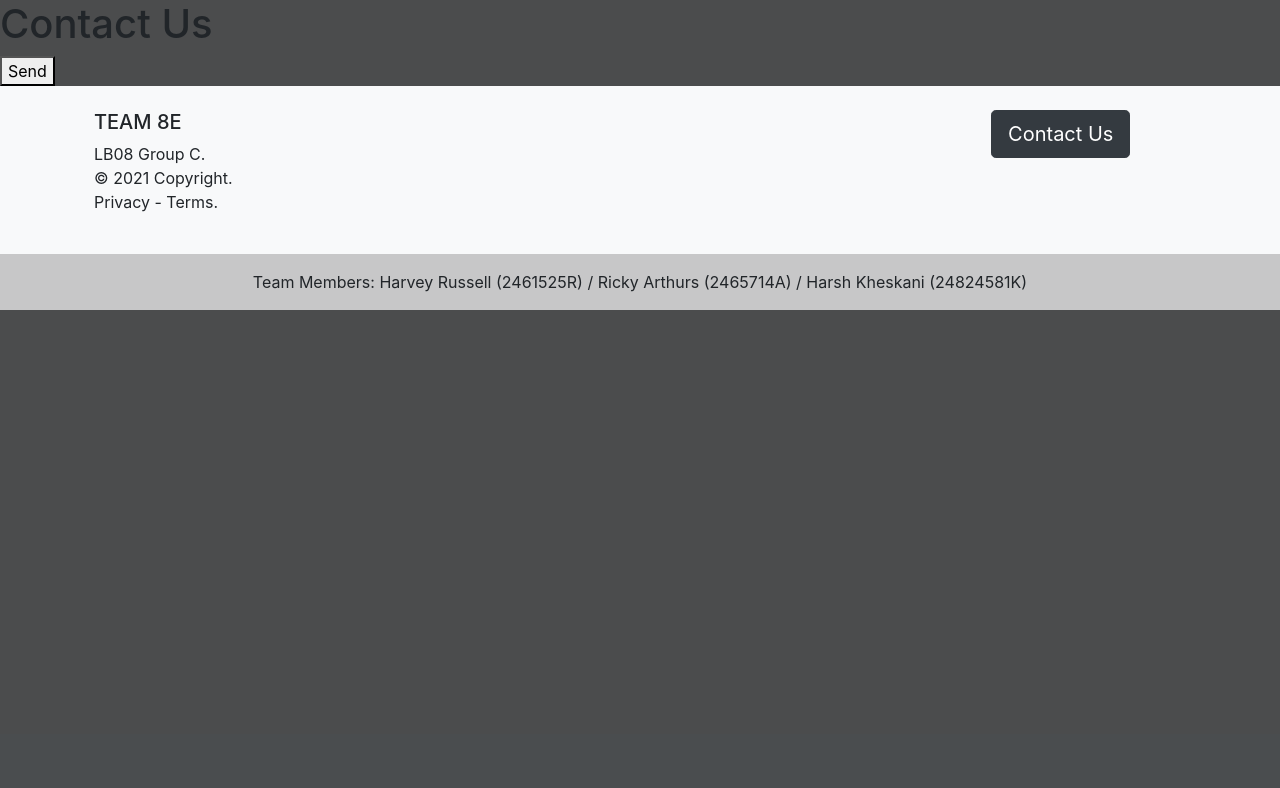
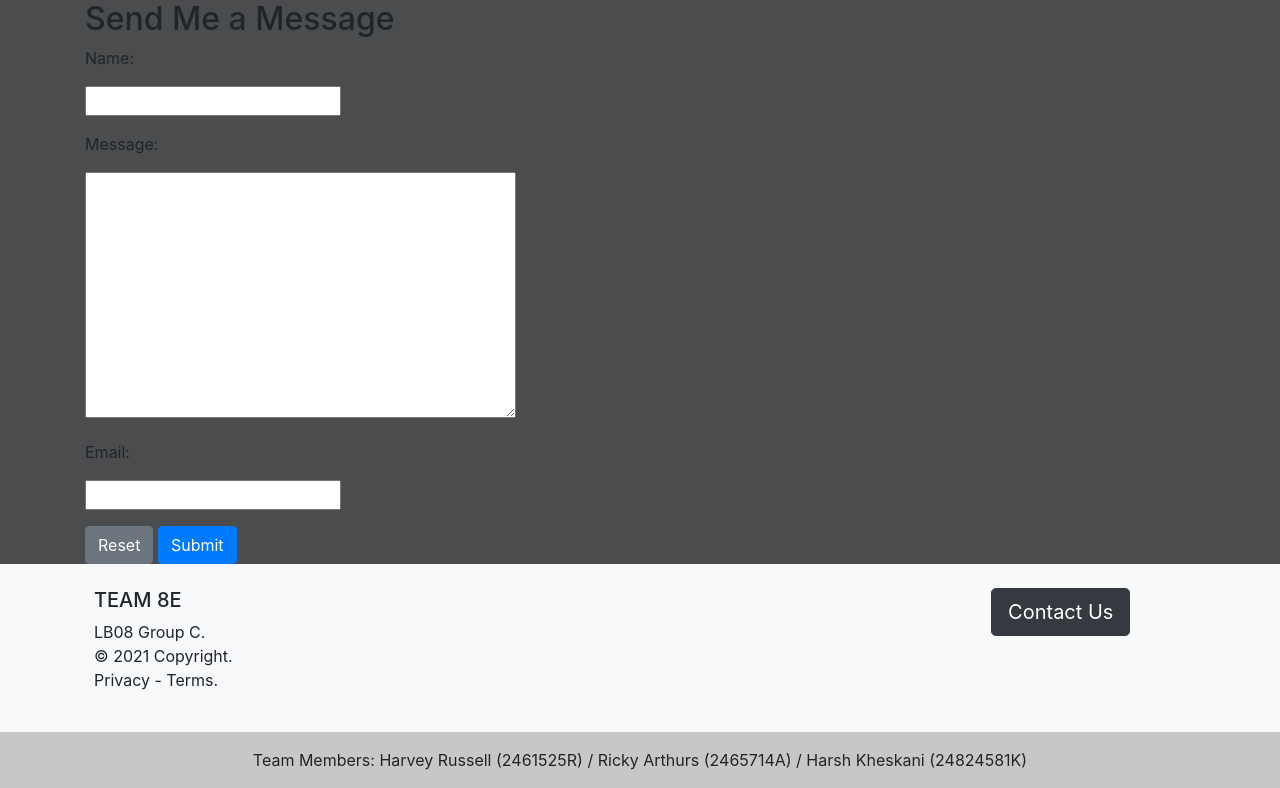
Before and after one commit to harshkheskani/rate_the_game, a Django app: page /rate_the_game_app/contact/ in a window 1280 px wide. Shown: the part 66-854 px from the top of the page. Before the commit the page ends 376 px from the top, so only its background shows below. Run offline with Django 3.2, Linux system fonts and the light colour scheme; some libraries are stand-ins or nearby versions.

Commit message:
Contact Page v0.5

```diff
--- a/rate_the_game_app/forms.py
+++ b/rate_the_game_app/forms.py
@@ -21,3 +21,20 @@ class UserProfileForm(forms.ModelForm):
     class Meta:
         model = UserProfile
         fields = ('picture',)
+
+# class Contact(forms.Form):
+#     first_name = forms.CharField(max_length = 50)
+#     last_name = forms.CharField(max_length = 50)
+#     email_address = forms.EmailField(max_length = 150)
+#     message = forms.CharField(widget = forms.Textarea, max_length = 2000)
+def should_be_empty(value):
+    if value:
+        raise forms.ValidationError('Field is not empty')
+
+
+class ContactForm(forms.Form):
+    name = forms.CharField(max_length=80)
+    message = forms.CharField(widget=forms.Textarea)
+    email = forms.EmailField()
+    forcefield = forms.CharField(
+        required=False, widget=forms.HiddenInput, label="Leave empty", validators=[should_be_empty])
--- a/rate_the_game_app/urls.py
+++ b/rate_the_game_app/urls.py
@@ -20,6 +20,5 @@ urlpatterns = [
         path('category/<slug:category_name_slug>/<slug:game_name_slug>', views.show_game, name='show_game'),
         path('logout/', views.user_logout, name='logout'),
         path('my_account/', views.my_account, name='my_account'),
-        path('contact/', views.contact, name='contact'),
-
+        path('contact/', views.contact_form, name='contact'),
         ]
--- a/rate_the_game_app/views.py
+++ b/rate_the_game_app/views.py
@@ -7,12 +7,48 @@ from django.contrib.auth.decorators import login_required
 from django.urls import reverse
 from rate_the_game_app.models import Category, Game, Review
 from django.core.mail import send_mail, BadHeaderError
+from .forms import ContactForm
 
 def index(request):
     return render(request, 'rate_the_game_app/index.html')
 
-def contact(request):
-    return render(request, 'rate_the_game_app/contact.html')
+# def contact(request):
+#     if request.method == "POST":
+#         form = contactForm(request.POST)
+#         if form.is_valid():
+#             subject = "Website Inquiry"
+#             body = {
+#                 'first_name': form.cleaned_data['first_name'],
+#                 'last_name': form.cleaned_data['last_name'],
+#                 'email': form.cleaned_data['email_address'],
+#                 'message': form.cleaned_data['message'],
+#             }
+#             message = "\n".join(body.values())
+
+#             try:
+#                 send_mail(subject,message,'admin@example,com',['admin@example.com'])
+#             except BadHeaderError:
+#                 return HttpResponse('Invalid header found.')
+#             return redirect ("rate_the_game_app:index")
+
+#     form = contactForm()
+#     return render(request, "rate_the_game_app/contact.html", {'form:':form})
+def contact_form(request):
+    form = ContactForm()
+    if request.method == 'POST':
+        form = ContactForm(request.POST)
+        if form.is_valid():
+            subject = f'Message from {form.cleaned_data["name"]}'
+            message = form.cleaned_data["message"]
+            sender = form.cleaned_data["email"]
+            recipients = ['hkheskani01@gmail.com']
+            try:
+                send_mail(subject, message, sender, recipients)
+            except BadHeaderError:
+                return HttpResponse('Invalid header found')
+            return HttpResponse('Success...Your email has been sent')
+    return render(request, 'rate_the_game_app/contact.html', {'form': form})
+
 
 @login_required
 def my_account(request):
--- a/templates/rate_the_game_app/contact.html
+++ b/templates/rate_the_game_app/contact.html
@@ -1,11 +1,35 @@
 {% extends 'rate_the_game_app/base.html' %}
 {% block body_block %}
-<h1>Contact Us</h1>
-<form method="post">
-    {% csrf_token %}
-    {{ form.as_p }}
-    <div class="form-actions">
-      <button type="submit">Send</button>
-    </div>
-</form>
+ <!-- <div style="margin:80px">
+	<h1>Contact</h1>
+	<h4>Contact us directly if you have any questions</h4>
+	<p>
+		Please write your name, email address and a message below if you have any questions.
+		One of our staff members will be happy to contact you directly and answer your questions as soon as possible.
+	</p>
+	<form method="post">
+	{% csrf_token %}
+		{{form.as_p}}
+		<button type="submit" class="btn btn-primary">Submit</button>
+	</form>
+</div> -->
+<div class="container ">
+    <h2>Send Me a Message</h2>
+    <form action="" method="POST">
+        {% csrf_token %}
+        {% for hidden in form.hidden_fields %}
+        {{ hidden }}
+        {% endfor %}
+
+        {% for field in form.visible_fields %}
+        <div class="form-group">
+            {{ field.errors }}
+            <label>{{ field.label_tag }}</label>
+            <p>{{ field }}</p>
+        </div>
+        {% endfor %}
+        <button type="reset" class="btn btn-secondary">Reset</button>
+         <button type="submit" class="btn btn-primary">Submit</button>
+    </form>
+</div>
 {% endblock %}
```
Also changed, not shown: rate_the_game/settings.py (+5 -2 lines).
